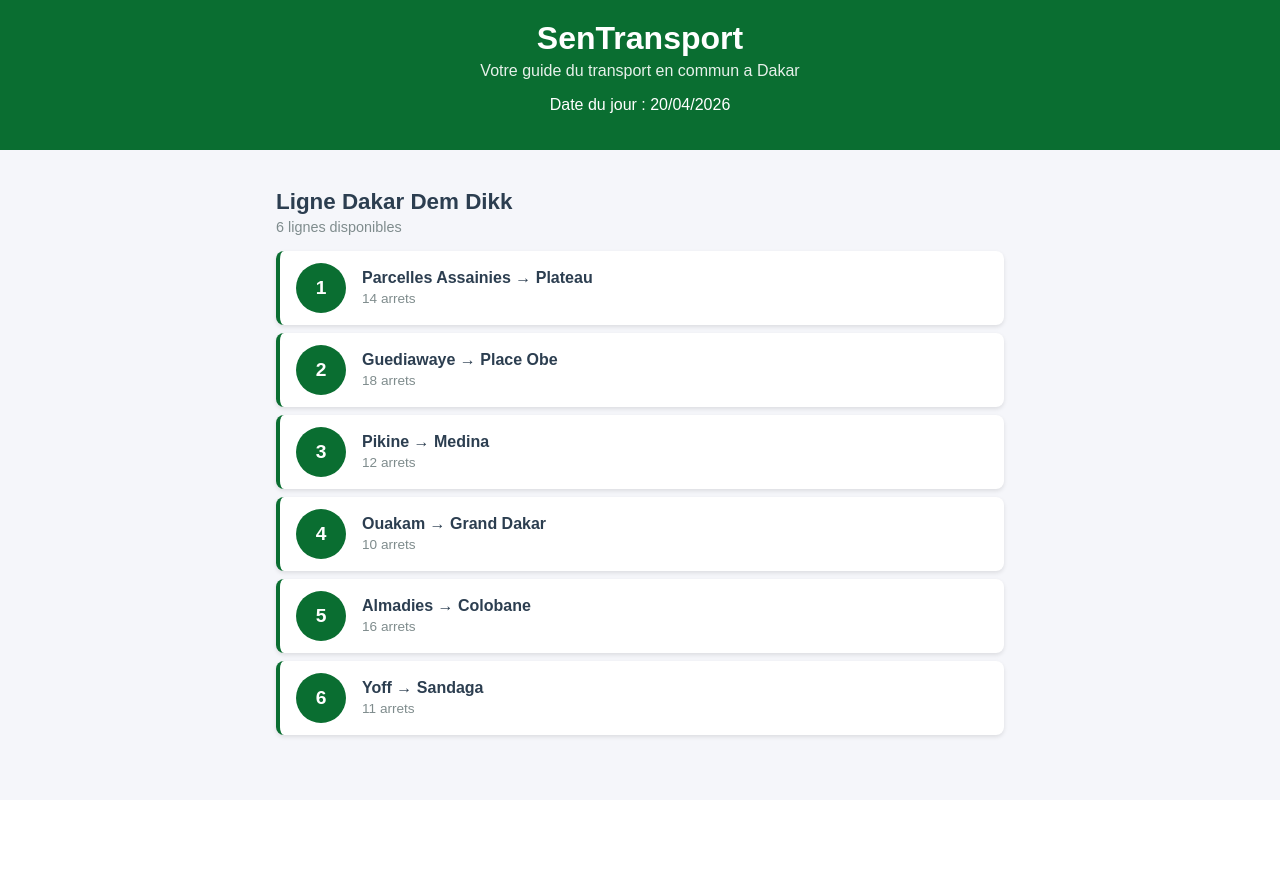
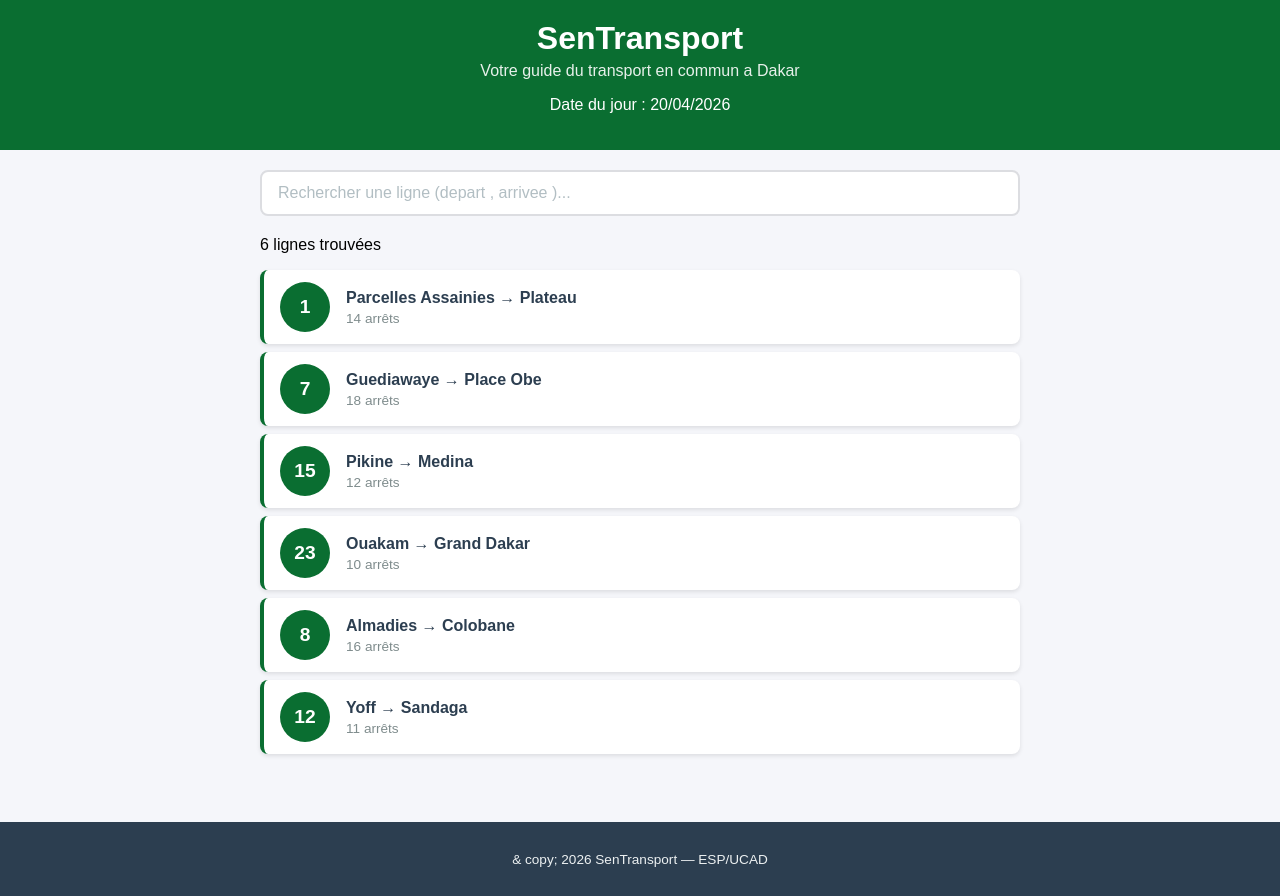
Before and after one commit to Lad716-mikh/sentransport, a React (Create React App) app: page / in a window 1280 px wide. Before the commit the page ends 800 px from the top, so only its background shows below. Built offline with nearby package versions, Linux system fonts and the light colour scheme.

Commit message:
Lab 3 : etat, recherche et selection de lignes

```diff
--- a/src/App.css
+++ b/src/App.css
@@ -20,3 +20,20 @@
     padding: 12px;
   }
 }
+
+@media (max-width: 600px) {
+  .contenu {
+    padding: 12px;
+  }
+
+  .ligne-bus {
+    padding : 10px 12px;
+  }
+
+  .ligne-numero {
+    width : 40px;
+    height : 40px;
+    font-size : 1rem;
+    margin-right : 12px;
+  }
+}
--- a/src/App.js
+++ b/src/App.js
@@ -1,25 +1,65 @@
+import { useState } from 'react';
 import './App.css';
 import Header from './Header';
-import ListeLignes from './ListeLignes';
+import Recherche from './Recherche';
+import LigneBus from './LigneBus';
+import DetailLigne from './DetailLigne';
 import Footer from './Footer';
 
+function App() {
+  const [recherche, setRecherche] = useState("");
+  const [ligneSelectionnee, setLigneSelectionnee] = useState(null);
 
-function App() {
   const lignes = [
-    {id: 1, numero: "1", depart: "Parcelles Assainies", arrivee: "Plateau", arrets: 14},
-    { id: 2, numero: "7", depart: "Guediawaye", arrivee: "Place Obe", arrets: 18 },
-    { id: 3, numero: "15", depart: "Pikine", arrivee: "Medina", arrets: 12 },
-    { id: 4, numero: "23", depart: "Ouakam", arrivee: "Grand Dakar", arrets: 10 },
-    { id: 5, numero: "8", depart: "Almadies", arrivee: "Colobane", arrets: 16 },
-    { id: 6, numero: "12", depart: "Yoff", arrivee: "Sandaga", arrets: 11 },
+    { id: 1, numero: "1", depart: "Parcelles Assainies", arrivee: "Plateau", arrets: 14, listeArrets: ["Parcelles U14", "Parcelles U10", "Camberene", "Patte d'Oie", "Grand Dakar", "Colobane", "Ponty", "Plateau"] },
+    { id: 2, numero: "7", depart: "Guediawaye", arrivee: "Place Obe", arrets: 18, listeArrets: ["Guediawaye", "Pikine", "Thiaroye", "Keur Massar", "Grand Yoff", "Parcelles", "Liberte 6", "Place Obe"] },
+    { id: 3, numero: "15", depart: "Pikine", arrivee: "Medina", arrets: 12, listeArrets: ["Pikine Centre", "Thiaroye Gare", "Hann", "Colobane", "Fass", "Medina"] },
+    { id: 4, numero: "23", depart: "Ouakam", arrivee: "Grand Dakar", arrets: 10, listeArrets: ["Ouakam Village", "Mermoz", "Fann", "Point E", "Liberte 5", "Grand Dakar"] },
+    { id: 5, numero: "8", depart: "Almadies", arrivee: "Colobane", arrets: 16, listeArrets: ["Almadies", "Ngor", "Yoff", "Ouest Foire", "Liberte 6", "Colobane"] },
+    { id: 6, numero: "12", depart: "Yoff", arrivee: "Sandaga", arrets: 11, listeArrets: ["Yoff Village", "Aeroport LSS", "Parcelles U17", "Grand Yoff", "HLM", "Sandaga"] }
   ];
+
+  const lignesFiltrees = lignes.filter(l =>
+    l.depart.toLowerCase().includes(recherche.toLowerCase()) ||
+    l.arrivee.toLowerCase().includes(recherche.toLowerCase()) ||
+    l.numero.includes(recherche)
+  );
+
+  function handleClickLigne(ligne) {
+    if (ligneSelectionnee && ligneSelectionnee.id === ligne.id) {
+      setLigneSelectionnee(null);
+    } else {
+      setLigneSelectionnee(ligne);
+    }
+  }
 
   return (
     <div className="App">
       <Header />
       <main className="contenu">
-        <ListeLignes lignes={lignes} />
+        <Recherche valeur={recherche} onChange={setRecherche} />
+
+        <p className="resultat-recherche">
+          {lignesFiltrees.length} ligne{lignesFiltrees.length > 1 ? 's' : ''} trouvée{lignesFiltrees.length > 1 ? 's' : ''}
+        </p>
+
+        {lignesFiltrees.map(ligne => (
+          <LigneBus
+            key={ligne.id}
+            numero={ligne.numero}
+            depart={ligne.depart}
+            arrivee={ligne.arrivee}
+            arrets={ligne.arrets}
+            estSelectionnee={ligneSelectionnee && ligneSelectionnee.id === ligne.id}
+            onClick={() => handleClickLigne(ligne)}
+          />
+        ))}
+
+        {ligneSelectionnee && (
+          <DetailLigne ligne={ligneSelectionnee} />
+        )}
       </main>
+      <Footer />
     </div>
   );
 }
--- /dev/null
+++ b/src/DetailLigne.css
@@ -0,0 +1,73 @@
+.detail-ligne {
+  background-color: #ffffff;
+  border: 2px solid #0a6e31;
+  border-radius: 8px;
+  padding: 20px;
+  margin-top: 16px;
+  animation: slideDown 0.3s ease;
+}
+
+@keyframes slideDown {
+  from {
+    opacity: 0;
+    transform: translateY(-10px);
+  }
+  to {
+    opacity: 1;
+    transform: translateY(0);
+  }
+}
+
+.detail-titre {
+  color: #0a6e31;
+  margin: 0 0 8px 0;
+  font-size: 1.2rem;
+}
+
+.detail-info {
+  color: #7f8c8d;
+  margin: 0 0 16px 0;
+  font-size: 0.9rem;
+}
+
+.detail-arrets h4 {
+  color: #2c3e50;
+  margin: 0 0 8px 0;
+}
+
+.detail-liste {
+  list-style: none;
+  padding: 0;
+  margin: 0;
+}
+
+.detail-arret {
+  display: flex;
+  align-items: center;
+  padding: 8px 0;
+  border-bottom: 1px solid #f0f0f0;
+}
+
+.detail-arret:last-child {
+  border-bottom: none;
+}
+
+.arret-numero {
+  background-color: #0a6e31;
+  color: white;
+  width: 28px;
+  height: 28px;
+  border-radius: 50%;
+  display: flex;
+  align-items: center;
+  justify-content: center;
+  font-size: 0.8rem;
+  font-weight: bold;
+  margin-right: 12px;
+  flex-shrink: 0;
+}
+
+.arret-nom {
+  color: #2c3e50;
+  font-size: 0.95rem;
+}
--- /dev/null
+++ b/src/DetailLigne.js
@@ -0,0 +1,27 @@
+import './DetailLigne.css';
+
+function DetailLigne({ ligne }) {
+  return (
+    <div className="detail-ligne">
+      <h3 className="detail-titre">
+        Ligne {ligne.numero} : {ligne.depart} &rarr; {ligne.arrivee}
+      </h3>
+      <p className="detail-info">
+        {ligne.arrets} arrêts sur ce trajet
+      </p>
+      <div className="detail-arrets">
+        <h4>Arrêts principaux :</h4>
+        <ul className="detail-liste">
+          {ligne.listeArrets.map((arret, index) => (
+            <li key={index} className="detail-arret">
+              <span className="arret-numero">{index + 1}</span>
+              <span className="arret-nom">{arret}</span>
+            </li>
+          ))}
+        </ul>
+      </div>
+    </div>
+  );
+}
+
+export default DetailLigne;
--- a/src/LigneBus.css
+++ b/src/LigneBus.css
@@ -47,3 +47,12 @@
     color: #7f8c8d;
     margin-top: 4px;
 }
+
+.ligne-bus-active {
+    border-left: 4px solid #e67e22;
+    background-color: #fef9f3;
+}
+
+.ligne-bus-active .ligne-numero {
+background-color: #e67e22 ;
+}
--- a/src/LigneBus.js
+++ b/src/LigneBus.js
@@ -1,14 +1,17 @@
 import './LigneBus.css';
 
-function LigneBus({numero, depart, arrivee, arrets}) {
+function LigneBus({ numero, depart, arrivee, arrets, estSelectionnee, onClick }) {
   return (
-        <div className="ligne-bus">
+    <div
+      className={`ligne-bus ${estSelectionnee ? 'ligne-bus-active' : ''}`}
+      onClick={onClick}
+    >
       <div className="ligne-numero">{numero}</div>
       <div className="ligne-info">
         <span className="ligne-trajet">
           {depart} &rarr; {arrivee}
         </span>
-                <span className="ligne-arrets">{arrets} arrets</span>
+        <span className="ligne-arrets">{arrets} arrêts</span>
       </div>
     </div>
   );
--- /dev/null
+++ b/src/Recherche.css
@@ -0,0 +1,22 @@
+.recherche {
+    margin-bottom: 20px;
+}
+
+.recherche-input {
+    width : 100%;
+    padding : 12px 16px;
+    font-size : 1rem;
+    border : 2px solid #dcdde1;
+    border-radius : 8px;
+    outline : none;
+    box-sizing : border-box;
+    transition : border-color 0.2s;
+}
+
+.recherche-input:focus {
+    border-color : #0a6e31 ;
+}
+
+.recherche-input::placeholder {
+    color : #b2bec3;
+}
--- /dev/null
+++ b/src/Recherche.js
@@ -0,0 +1,17 @@
+import './Recherche.css';
+
+function Recherche({valeur, onChange}) {
+    return (
+        <div className ="recherche">
+            < input
+                type ="text"
+                className ="recherche-input"
+                placeholder ="Rechercher une ligne (depart , arrivee )..."
+                value ={valeur}
+                onChange ={e => onChange (e.target.value)}
+            />
+        </ div >
+    );
+}
+
+export default Recherche;
```
Lines whose indentation alone changed are shown as unchanged.
